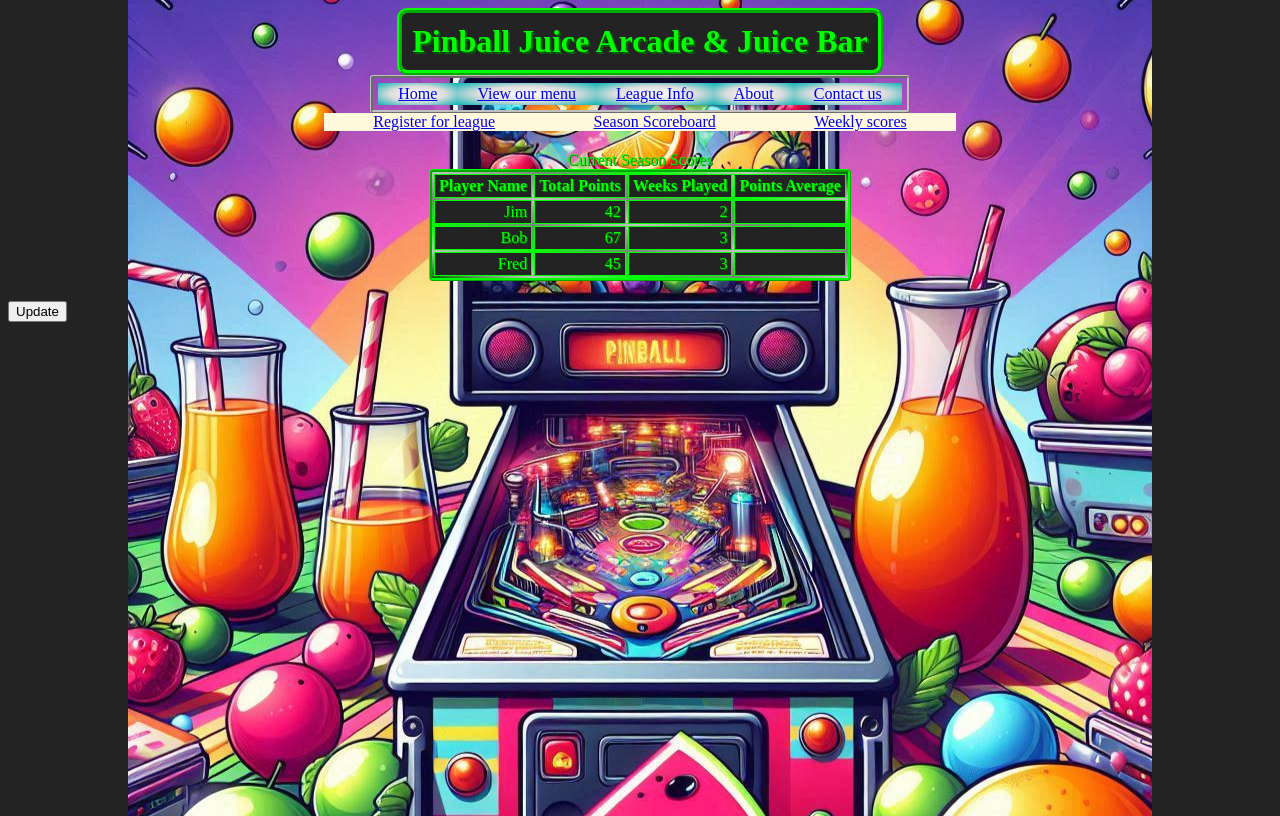
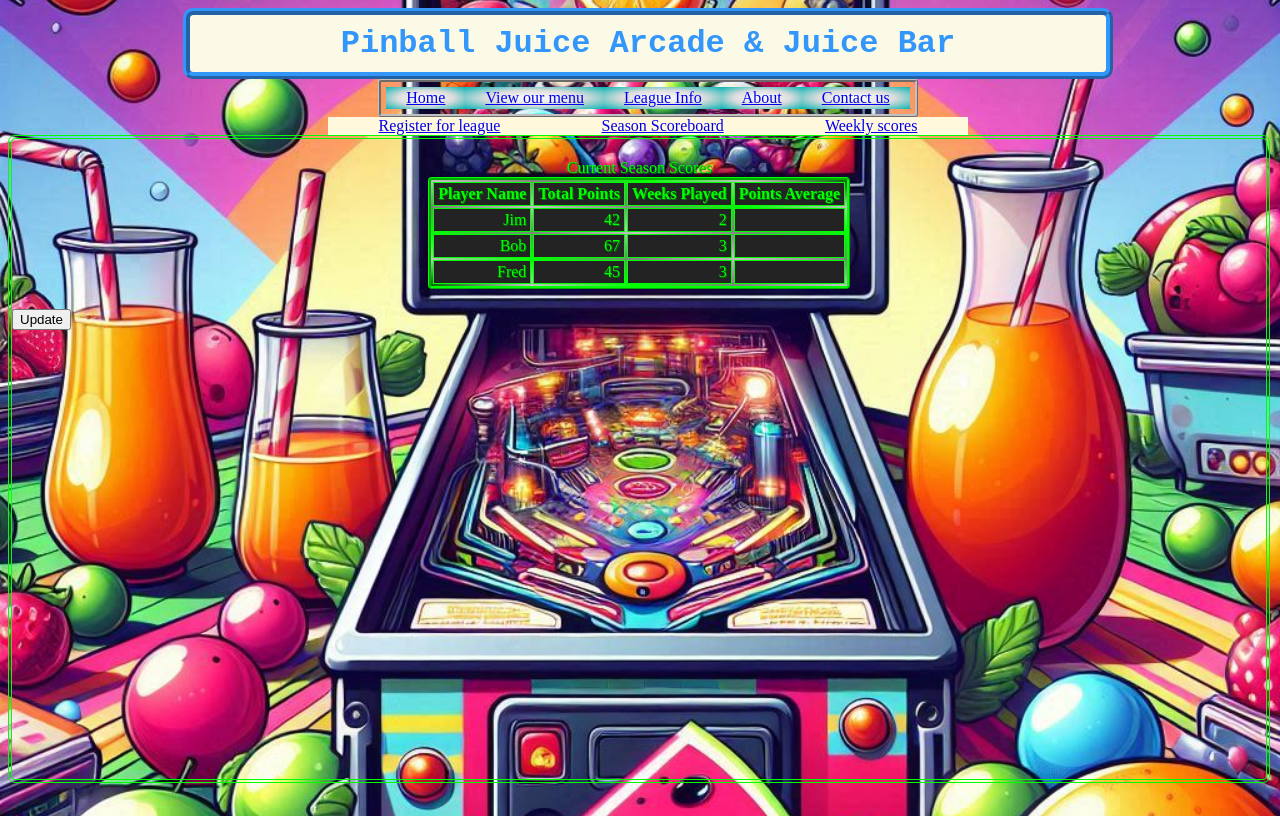
Before and after one commit to tmalo627/pinballJuice, a plain HTML site: page templates/league.html in a window 1280 px wide. Drawn offline with nearby package versions, Linux system fonts and the light colour scheme; a script that the page names is missing.

Commit message:
updating branch

```diff
--- a/static/styles.css
+++ b/static/styles.css
@@ -1,8 +1,14 @@
 body {
+    width: 100vw;
     height: 100vh;
+    overflow: hidden;
     background: no-repeat url(../static/images/background_2.png);
-    background-color: rgb(35,35,35);
-    background-position: center top 15%;
+    /* background: url(../static/images/background_2.png); */
+    /* object-fit: fill; */
+    background-size: cover;
+    /* background-color: rgb(35,35,35); */
+    /* background-position: center top 20%; */
+    background-position: center;
 }
 
 h1 {
@@ -49,12 +55,22 @@ table td {
     text-align: right;
 }
 
-.limeBorder {
+/* .limeBorder {
     border-color: lime;
     border-style: ridge;
     background-color: rgb(35,35,35);
     color:lime;
     text-shadow: darkgreen 2px 2px;
+}
+ */
+
+.fullHeight {
+    width: 98vw;
+    height: 80vh;
+    border-color: lime;
+    border-radius: 7px;
+    border-style: double;
+    border-width: 4px;
 }
 
 .hidden {
@@ -92,7 +108,12 @@ table td {
 }
 
 .headers {
-    color: white;
+    border-width: 7px;
+    border-color: rgb(50,150,250);
+    border-style: ridge;
+    background-color: rgb(250,250,230);
+    /* text-shadow: darkgreen 2px 2px; */
+    color: rgb(50,150,250);
     font-family: 'Courier New', Courier, monospace;
     border-radius: 10px;
     width: 70%;
--- a/templates/league.html
+++ b/templates/league.html
@@ -13,7 +13,7 @@
     </head>
     <body>
         <header>
-            <h1 class="limeBorder">Pinball Juice Arcade & Juice Bar</h1>
+            <h1 class="headers">Pinball Juice Arcade & Juice Bar</h1>
             <div class="topnav">
                 <span id="myLinks" class="allNavLinks">
                     <a id="homeNav" class="navLink" href="./index.html">Home</a>
@@ -30,7 +30,7 @@
                 <a id="seasonScoreboardNav" href="#seasonScoreboardDiv">Season Scoreboard</a>
                 <a id="weeklyScoresNav" href="#weeklyScoresDiv">Weekly scores</a>
             </div>
-            <div id="registrationDiv" class="registration, hidden">
+            <div id="registrationDiv" class="registration, fullHeight, hidden">
                 <form id="registrationForm" class="regFormClass" action="http://localhost:5000/submit" method="POST">
                     <label for="fname">First name: </label>
                     <input type="text" id="fname" name="fname" placeholder="Enter first name..." required>
@@ -63,7 +63,7 @@
                 </div>
             </div>
             <div id="scoreboards">
-                <div id="seasonScoreboard">
+                <div id="seasonScoreboard"  class="fullHeight">
                     <div class="tables">
                         <table id="currentSeasonScores">
                             <caption>Current Season Scores</caption>
@@ -99,7 +99,7 @@
                     </div>
                     <button id="updateSeasonScores">Update</button>
                 </div>
-                <div id="fullWeeklyScores" class="hidden">
+                <div id="fullWeeklyScores" class="fullHeight, hidden">
                     <button id="createWeeklyPlayersTable">Create Weekly Players Table</button>
                     <div id="weeklyCheckin">
                     </div>
```
Also changed, not shown: templates/about.html (+1 -1 lines), templates/contact.html (+1 -1 lines), templates/foodMenu.html (+2 -2 lines), templates/index.html (+2 -2 lines), static/common.js (renamed from static/script.js).
